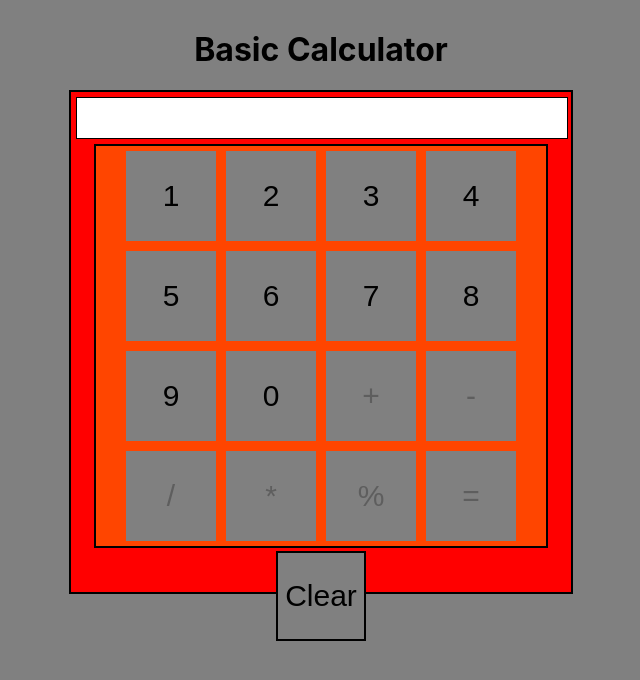
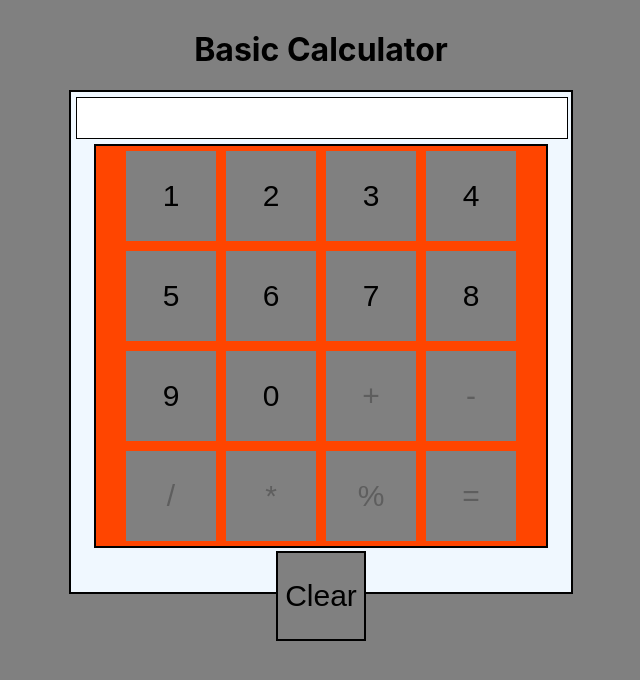
Before and after one commit to shreyaTiwari29/Calculator, a React (Create React App) app: page / in a window 1280 px wide. Shown: the top 680 px of the page, without its empty margins (319-959 px from the left). Built offline with nearby package versions, Linux system fonts and the light colour scheme.

Commit message:
Update Calc.css

```diff
--- a/src/MyComponent/Calc.css
+++ b/src/MyComponent/Calc.css
@@ -3,7 +3,7 @@
     width: 500px;
     height: 500px;
     border: 2px solid black;
-    background-color: red;
+    background-color: aliceblue;
 }
 .box2{
     margin:auto;
```
